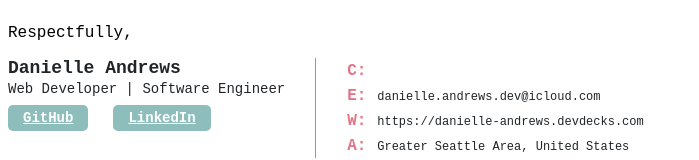
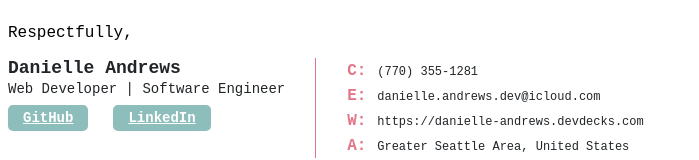
Before and after one commit to DrAcula27/emailSignature, a plain HTML site: page index.html in a window 1280 px wide. Shown: the top 160 px of the page, without its empty margins (0-699 px from the left). Drawn offline with Linux system fonts and the light colour scheme.

Commit message:
update cell

```diff
--- a/index.html
+++ b/index.html
@@ -61,6 +61,11 @@
                                 </tr>
                               </tbody>
                             </table>
+                          </td>
+                          <td style="padding: 0px;">
+                            <a href="tel:7703551281" color="#212528" class="contact-info__ExternalLink-sc-mmkjr6-2 ibLXSU" style="text-decoration: none; color: rgb(33, 37, 40); font-size: 12px;">
+                              <span>(770) 355-1281</span>
+                            </a>
                           </td>
                         </tr>
                         <tr height="25" style="vertical-align: middle;">
```
